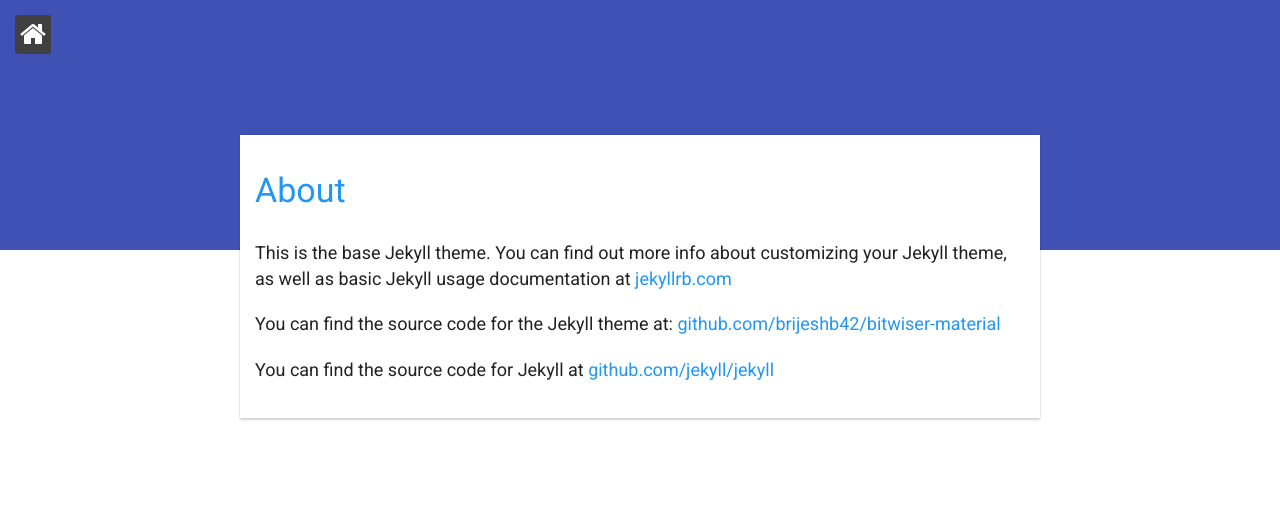
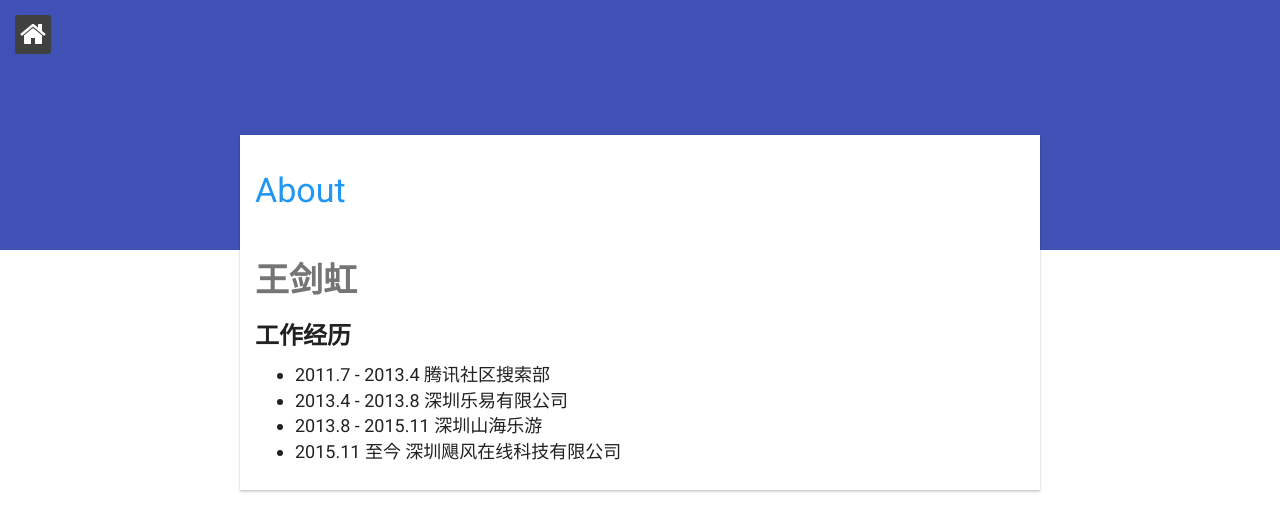
Before and after one commit to jesliwang/blog, a Jekyll site: the page built from about.md, in a window 1280 px wide. Shown: the top 532 px of the page. Built offline with Jekyll 4.4.1, drawn with Linux system fonts in a browser that asks for light colours; nearby versions of some CDN libraries.

Commit message:
fix href errors

```diff
--- a/_config.yml
+++ b/_config.yml
@@ -5,8 +5,8 @@ port: 4444
 email: smileking67@gmail.com
 description: ""
 keywords: ""
-url: "http://jesliwang.github.io/blog" # the base hostname & protocol for your site
-baseurl: "" # the subpath of your site, e.g. /blog/
+url: "http://jesliwang.github.io" # the base hostname & protocol for your site
+baseurl: "/blog" # the subpath of your site, e.g. /blog/
 gems: [jekyll-paginate]
 paginate: 5
 paginate_path: "page:num"
--- a/_layouts/post.html
+++ b/_layouts/post.html
@@ -9,8 +9,8 @@ layout: base
       {% if page.cover %}<div class="img-overlay"></div>{% endif %}
     </header>
     <div class="mui-container mui-panel post-content">
-      <h1 class="article-title"><a href="{{page.url}}">{{ page.title }}</a></h1>
-      <p class="post-meta">by <a href="{{ site.url }}">{% if page.author %}{{ page.author }}{% else %}{{ site.full_name }}{% endif %}</a> on <time datetime="{{ page.date | date: "%Y-%m-%dT%H:%M" }}"><i class="fa fa-calendar"></i>{{ page.date | date: "%B %-d, %Y" }}</time>
+      <h1 class="article-title"><a href="{{page.url | prepend: site.baseurl }}">{{ page.title }}</a></h1>
+      <p class="post-meta">by <a href="{{ "/" | prepend: site.baseurl }}">{% if page.author %}{{ page.author }}{% else %}{{ site.full_name }}{% endif %}</a> on <time datetime="{{ page.date | date: "%Y-%m-%dT%H:%M" }}"><i class="fa fa-calendar"></i>{{ page.date | date: "%B %-d, %Y" }}</time>
       <span class="sharer">
         Share on:
         <a class="sh-fb" href="#" target="_blank" onclick="window.open('https://www.facebook.com/sharer/sharer.php?u='+window.location.href,'_blank','height=300,width=600');return false;"><i class="fa fa-facebook fa-lg"></i></a>
--- a/about.md
+++ b/about.md
@@ -2,11 +2,12 @@
 layout: page
 title: About
 color: indigo
-permalink: /about/
 ---
 
-This is the base Jekyll theme. You can find out more info about customizing your Jekyll theme, as well as basic Jekyll usage documentation at [jekyllrb.com](http://jekyllrb.com/)
+# 王剑虹
 
-You can find the source code for the Jekyll theme at: [github.com/brijeshb42/bitwiser-material](github.com/brijeshb42/bitwiser-material)
-
-You can find the source code for Jekyll at [github.com/jekyll/jekyll](https://github.com/jekyll/jekyll)
+## 工作经历
+* 2011.7 - 2013.4  腾讯社区搜索部
+* 2013.4 - 2013.8 深圳乐易有限公司
+* 2013.8 - 2015.11 深圳山海乐游
+* 2015.11 至今 深圳飓风在线科技有限公司
--- a/index.html
+++ b/index.html
@@ -11,7 +11,7 @@ layout: default
           <a class="post-link" href="{{ post.url | prepend: site.baseurl }}">{{ post.title }}</a>
         </h2>
         {% if post.cover %}<div class="img-overlay"></div>{% endif %}
-        <a href="{{ post.url | prepend: site.url }}" class="overlay"></a>
+        <a href="{{ post.url | prepend: site.baseurl }}" class="overlay"></a>
       </div>
       <div class="post-data">
         <p class="post-excerpt">{{ post.excerpt | strip_html }}</p>
```
